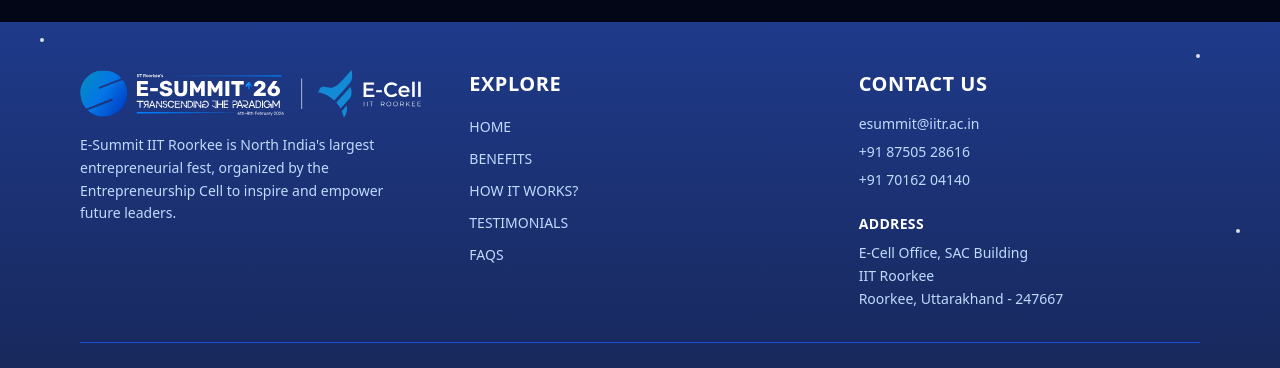
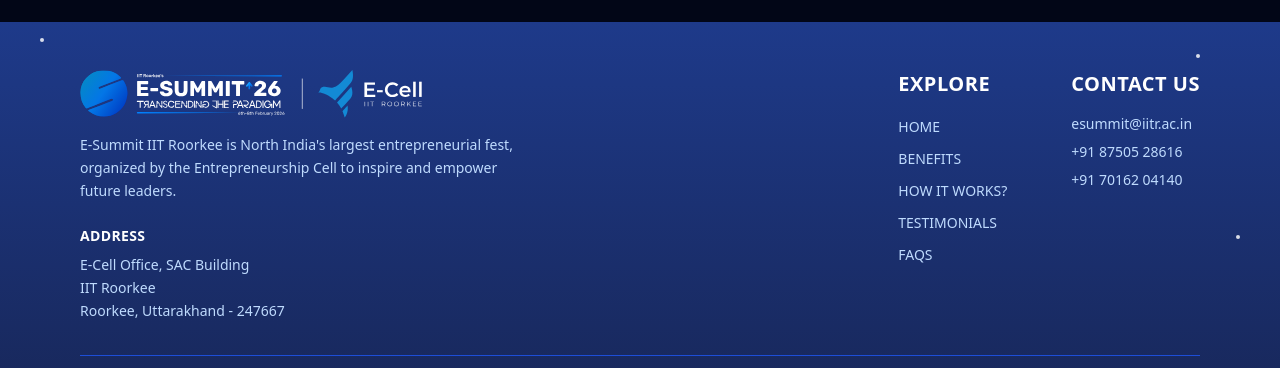
Before and after one commit to justwasif/E_summit, a React (Vite) app in the folder front/: page / in a window 1280 px wide. Shown: the part 970-1338 px from the top of the page. Built offline with nearby package versions, Linux system fonts and the light colour scheme.

Commit message:
fixed address section coming in right

```diff
--- a/front/src/components/footer/Footer.jsx
+++ b/front/src/components/footer/Footer.jsx
@@ -11,19 +11,30 @@
             <div className="absolute top-1/2 right-10 w-1 h-1 bg-white rounded-full animate-pulse delay-300"></div>
 
             <div className="max-w-7xl mx-auto relative z-10">
-                <div className="grid grid-cols-1 md:grid-cols-3 gap-8 md:gap-12 mb-8">
-                    {/* Logo and Description */}
-                    <div className="col-span-1 md:col-span-1">
+                <div className="flex flex-col md:flex-row justify-between mb-8 gap-8">
+                    {/* Left Side: Logo, Description and Address */}
+                    <div className="flex-1 max-w-md">
                         <div className="flex items-center gap-3 mb-4">
                             <img src={footerLogo} alt="E-Summit Logo" className="h-12 w-auto" />
                         </div>
-                        <p className="text-blue-200 text-sm leading-relaxed">
+                        <p className="text-blue-200 text-sm leading-relaxed mb-6">
                             E-Summit IIT Roorkee is North India's largest entrepreneurial fest, organized by the Entrepreneurship Cell to inspire and empower future leaders.
                         </p>
+
+                        <div className="mt-6">
+                            <h4 className="font-semibold mb-2 uppercase text-sm tracking-wide">Address</h4>
+                            <address className="text-blue-200 text-sm not-italic leading-relaxed">
+                                E-Cell Office, SAC Building<br />
+                                IIT Roorkee<br />
+                                Roorkee, Uttarakhand - 247667
+                            </address>
+                        </div>
                     </div>
 
+                    {/* Right Side: Explore and Contact */}
+                    <div className="flex flex-col sm:flex-row gap-8 md:gap-12 lg:gap-16">
                         {/* Explore Section */}
-                    <div className="col-span-1">
+                        <div>
                             <h3 className="text-xl font-bold mb-4 uppercase tracking-wide">Explore</h3>
                             <ul className="space-y-2">
                                 <li>
@@ -55,7 +66,7 @@
                         </div>
 
                         {/* Contact Section */}
-                    <div className="col-span-1">
+                        <div>
                             <h3 className="text-xl font-bold mb-4 uppercase tracking-wide">Contact Us</h3>
                             <ul className="space-y-2 text-sm">
                                 <li>
@@ -74,14 +85,6 @@
                                     </a>
                                 </li>
                             </ul>
-
-                        <div className="mt-6">
-                            <h4 className="font-semibold mb-2 uppercase text-sm tracking-wide">Address</h4>
-                            <address className="text-blue-200 text-sm not-italic leading-relaxed">
-                                E-Cell Office, SAC Building<br />
-                                IIT Roorkee<br />
-                                Roorkee, Uttarakhand - 247667
-                            </address>
                         </div>
                     </div>
                 </div>
```
Lines whose indentation alone changed are shown as unchanged.
